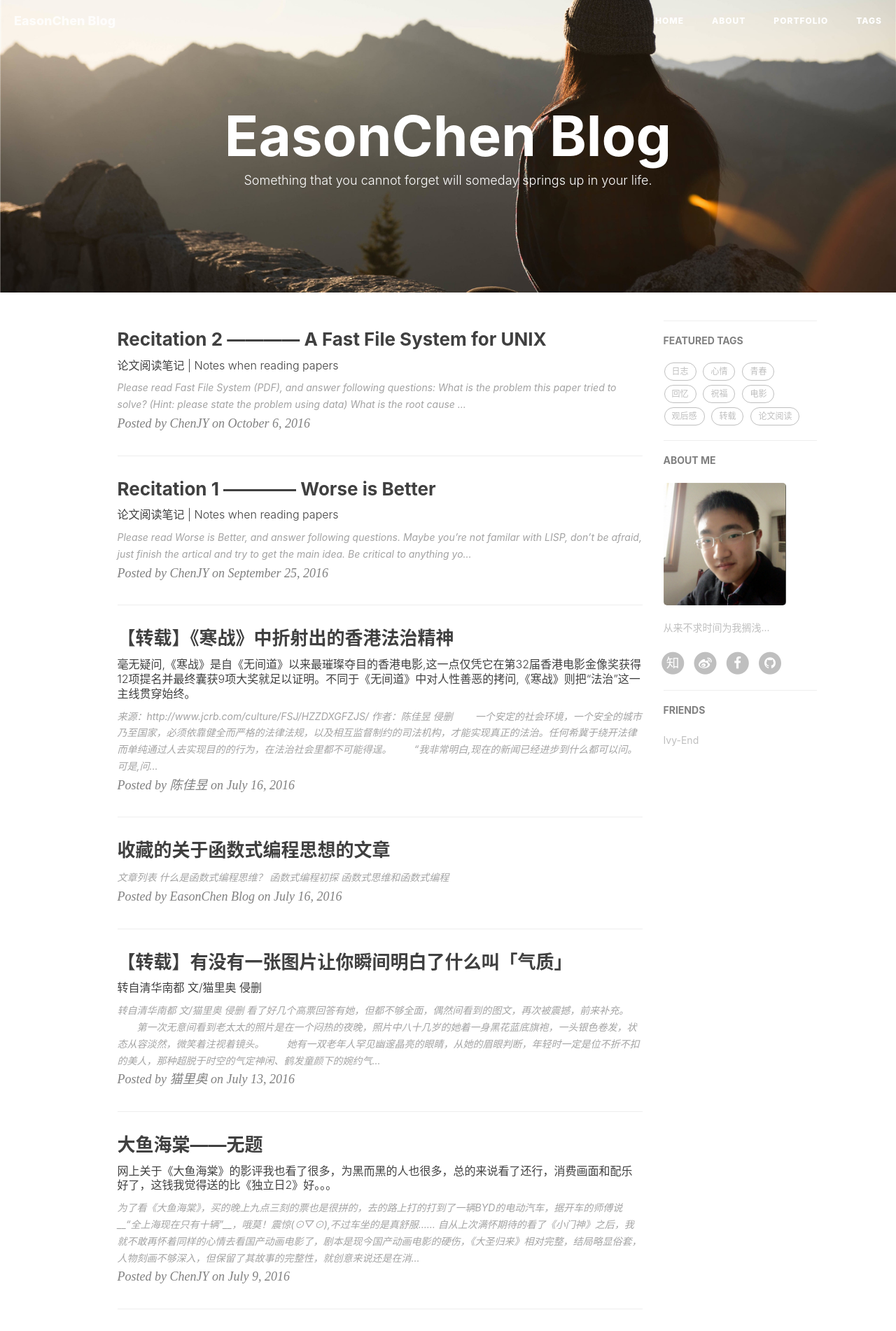
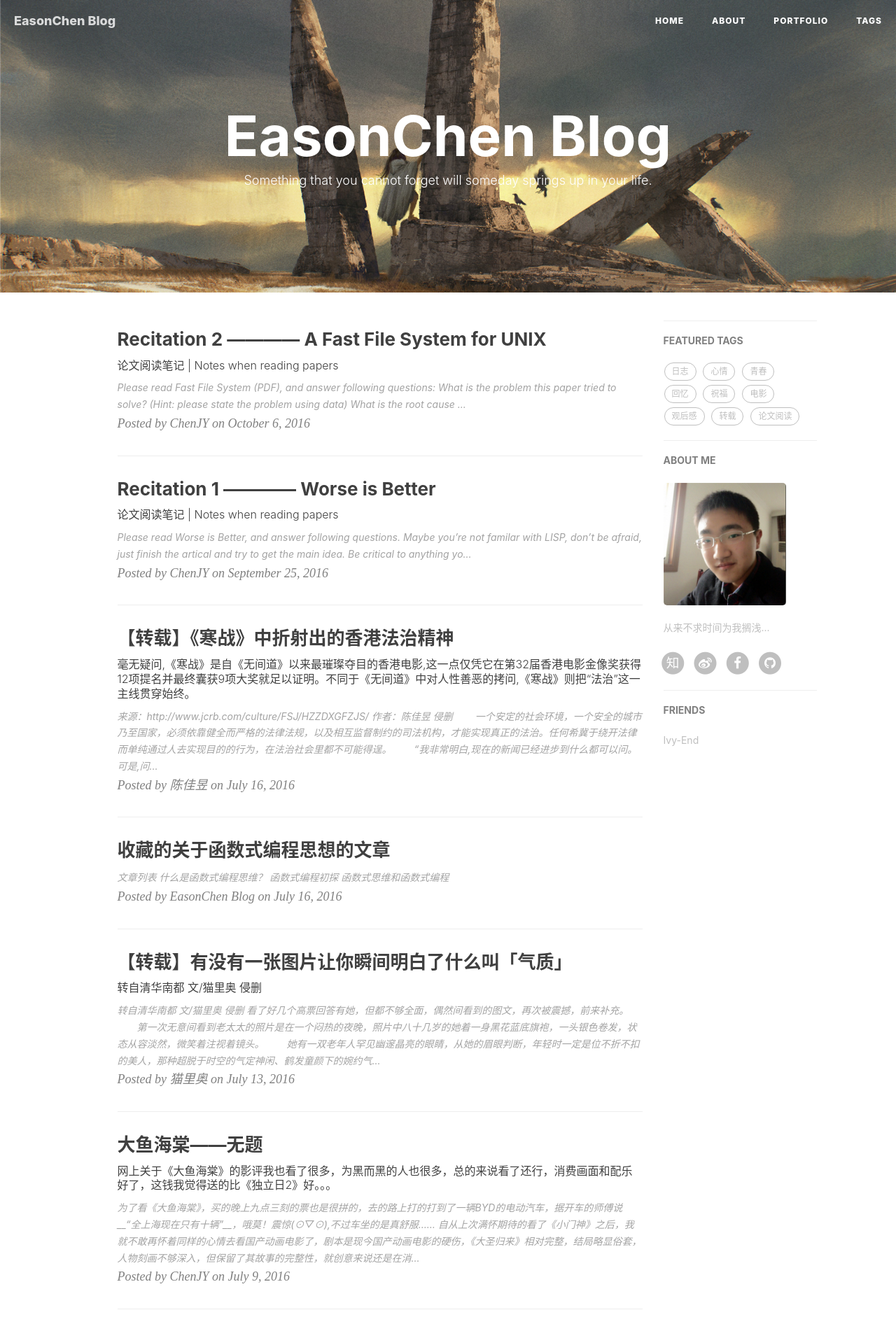
Before and after one commit to jiayangchen/jiayangchen.github.io, a Jekyll site: the page built from index.html, in a window 1280 px wide. Shown: the top 1902 px of the page at 70% size. Built offline with Jekyll 4.4.1, drawn with Linux system fonts in a browser that asks for light colours; nearby versions of some CDN libraries; the list of posts is cut into pages by our own code; comment, search, counter and statistics services are not loaded.

Commit message:
20161005

```diff
--- a/_config.yml
+++ b/_config.yml
@@ -1,7 +1,7 @@
 # Site settings
 title: EasonChen Blog
 SEOTitle: ChenJY Blog
-header-img: img/home_bg.jpg
+header-img: img/WP92S2YJ.jpg
 email: jiayangchen@sjtu.edu.cn
 description: "You know some birds are not meant to be caged, their feathers are just too bright."
 keyword: "jiayangchen,blog,博客, 个人网站, 互联网,软件,Android"
```
Also changed, not shown: img/WP92S2YJ.jpg (added).
